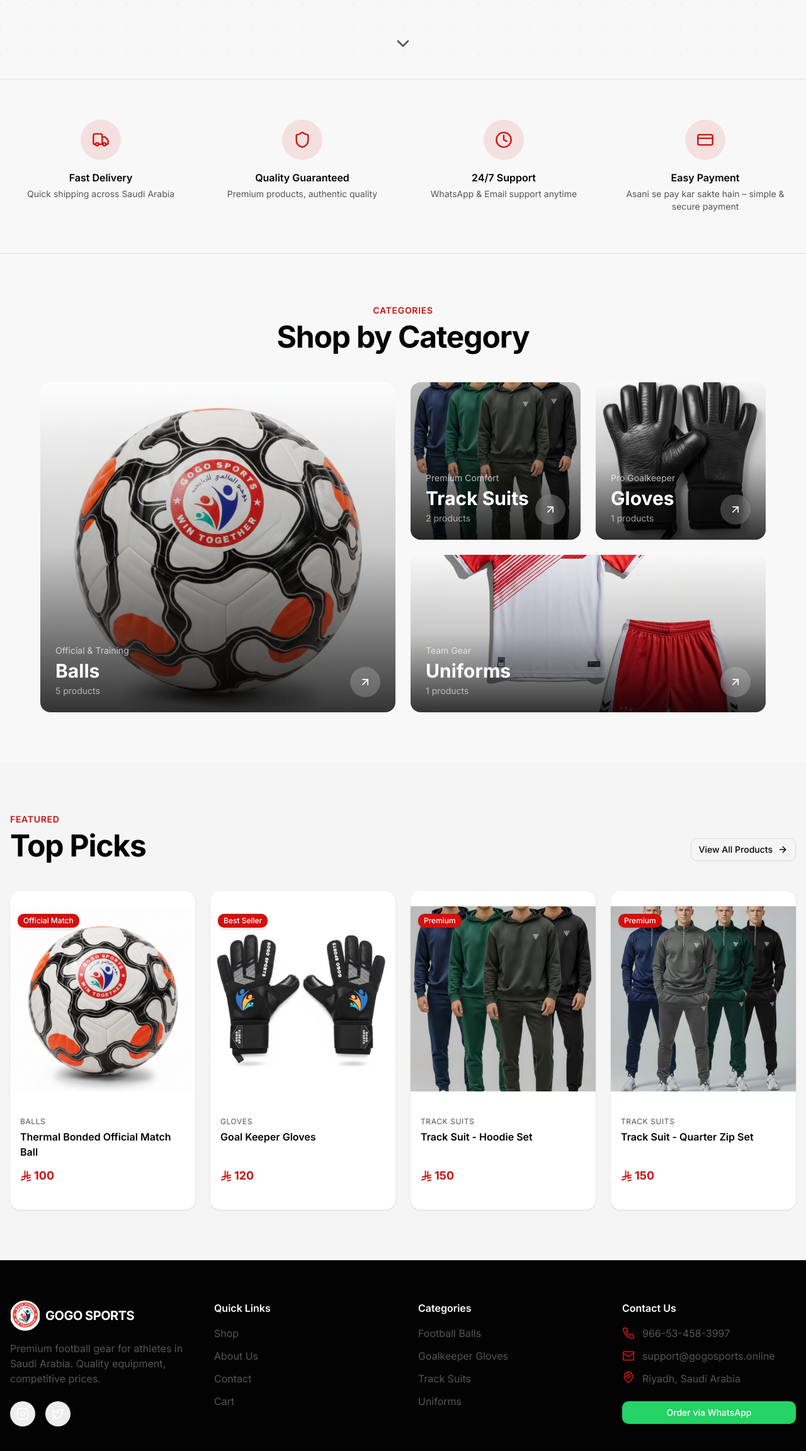
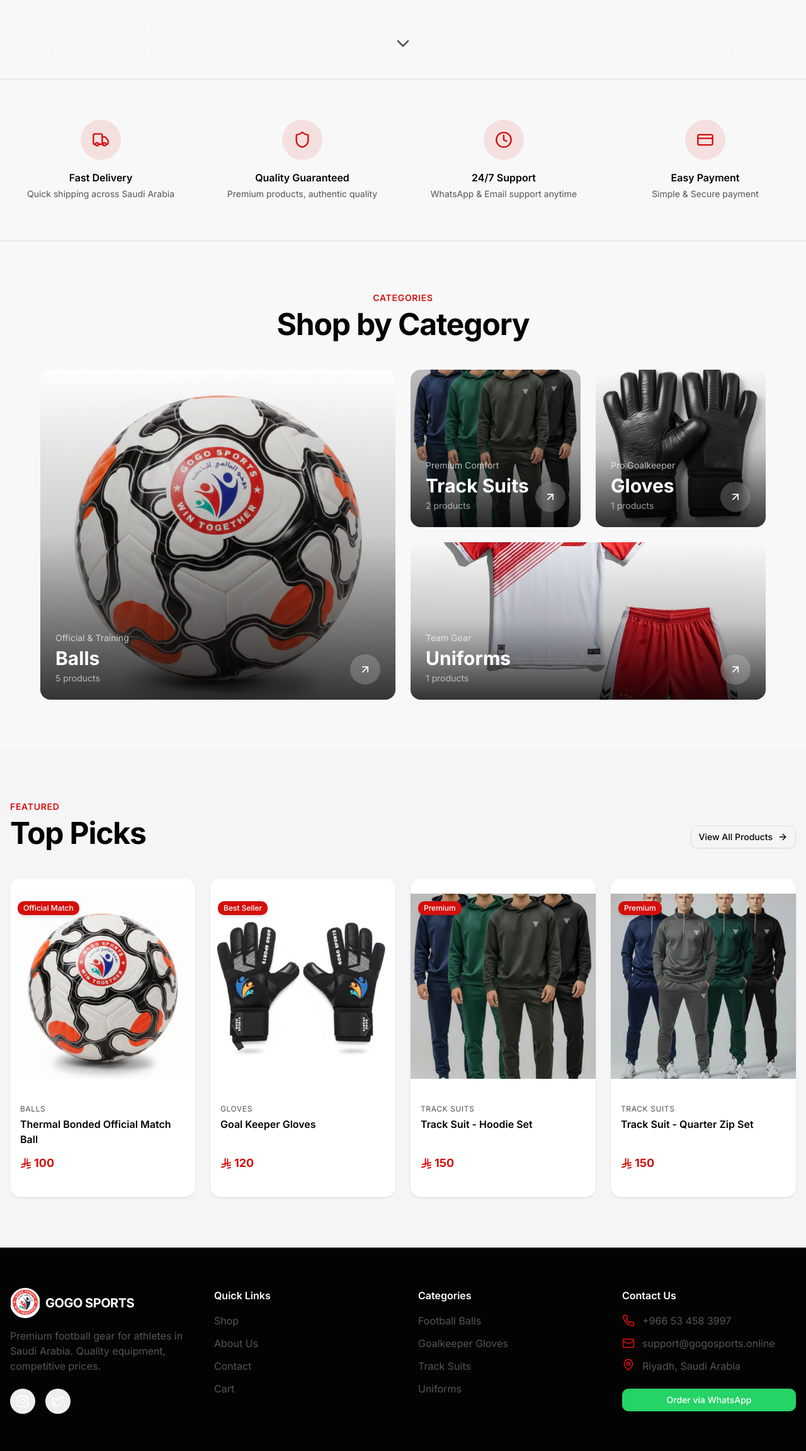
Before and after one commit to hanihashmi786/Gogo-Sports, a Next.js app: page / in a window 1280 px wide. Shown: the part 675-2979 px from the top of the page at 63% size. Built offline with nearby package versions, Linux system fonts and the light colour scheme.

Commit message:
fix: update phone number format and improve payment description

```diff
--- a/components/footer.tsx
+++ b/components/footer.tsx
@@ -104,7 +104,7 @@ export function Footer() {
                   href="tel:+966534583997"
                   className="hover:text-foreground transition-colors"
                 >
-                  966-53-458-3997
+                  +966 53 458 3997
                 </a>
               </li>
               <li className="flex items-center gap-3 text-muted-foreground">
--- a/components/trust-section.tsx
+++ b/components/trust-section.tsx
@@ -21,7 +21,7 @@ const features = [
   {
     icon: CreditCard,
     title: "Easy Payment",
-    description: "Asani se pay kar sakte hain – simple & secure payment",
+    description: "Simple & Secure payment",
   },
 ];
 
```
Also changed, not shown: 1 other file (tests, documents, lock files or other folders).
